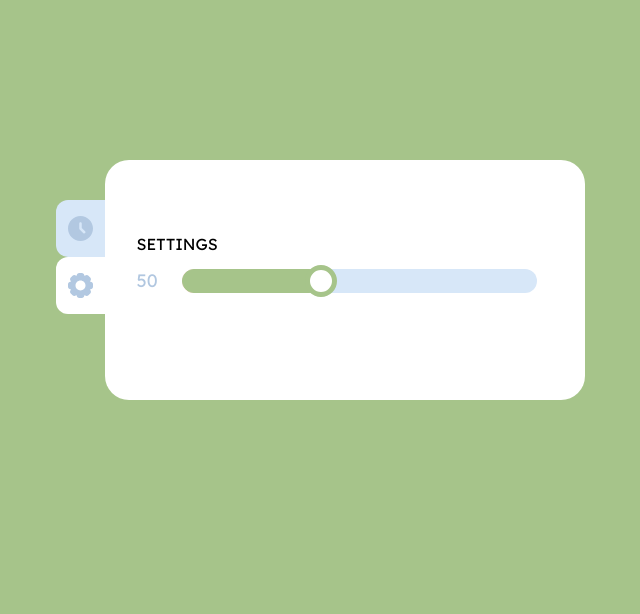
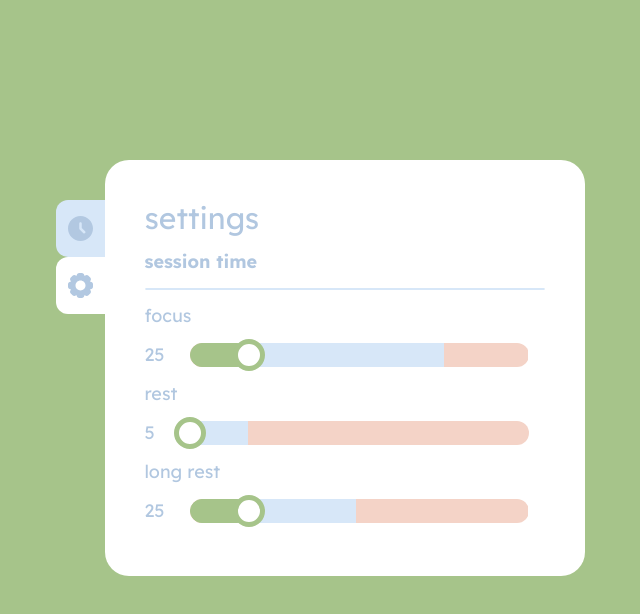
Before and after one commit to LBeukennoot/seedle, a React (Vite) app: page / in a window 1280 px wide. Shown: the top 614 px of the page, without its empty margins (320-960 px from the left). Built offline with nearby package versions, Linux system fonts and the light colour scheme.

Commit message:
Adds functionality to settings screen

```diff
--- a/src/App.tsx
+++ b/src/App.tsx
@@ -2,16 +2,19 @@ import NavigationProvider from './providers/NavigationProvider';
 import TimerProvider from './providers/TimerProvider';
 import Navigation from './components/navigation/Navigation';
 import ModeProvider from './providers/ModeProvider';
+import SettingsProvider from './providers/SettingsProvider';
 
 export default function App() {
   return (
     <div>
       <NavigationProvider>
-        <ModeProvider>
-          <TimerProvider>
-            <Navigation />
-          </TimerProvider>
-        </ModeProvider>
+        <SettingsProvider>
+          <ModeProvider>
+            <TimerProvider>
+              <Navigation />
+            </TimerProvider>
+          </ModeProvider>
+        </SettingsProvider>
       </NavigationProvider>
     </div>
   )
--- a/src/components/Slider.tsx
+++ b/src/components/Slider.tsx
@@ -1,126 +1,9 @@
-// import { styled } from '@mui/material';
-// import './Slider.css'
-// import SliderMUI from '@mui/material/Slider';
-// import { useState } from 'react';
-
-// export default function Slider({ }: any) {
-//     const [value, setValue] = useState(20)
-
-//     const handleChange = (event: Event, newValue: number | number[], activeThumb: number) => {
-//         if (typeof (newValue) === "number") {
-//             setValue(newValue);
-//         }
-//     };
-
-//     const marks = {
-//         min: 5,
-//         max: 120,
-//         minSafe: 30,
-//         maxSafe: 90
-//     }
-
-//     const minSafe = Math.round((marks.minSafe / marks.max) * 100) - 4
-//     // const maxSafe = Math.round((marks.maxSafe / marks.max) * 100) - 4
-//     const maxSafe = Math.round(((marks.max - marks.maxSafe) / marks.max) * 100)
-//     // console.log(minSafe, maxSafe)
-
-
-//     const SafeZones = () => {
-
-//         if (marks.minSafe > marks.maxSafe) {
-//             //one zone at the center of the slider
-//             return (
-//                 <>
-//                     <div
-//                         className={"bg-light-red absolute ml-4 h-[48%] rounded-full"}
-//                         style={{
-//                             width: maxSafe + "%",
-//                             left: minSafe + "%"
-//                         }}
-//                     ></div>
-//                 </>
-//             )
-//         } else {
-//             //two zones on the left and right of the slider
-//             return (
-//                 <>
-//                     <div
-//                         className={"bg-light-red absolute left-0 ml-4 h-[48%] rounded-l-full"}
-//                         style={{ width: (minSafe < 4 ? 0 : minSafe) + "%" }}
-//                     ></div>
-//                     <div
-//                         className={"bg-light-red absolute right-0 mr-4 h-[48%] rounded-r-full"}
-//                         style={{ width: (maxSafe < 4 ? 0 : maxSafe) + "%" }}
-//                     ></div>
-//                 </>
-//             )
-//         }
-
-
-//     }
-
-//     const SliderStyled = styled(SliderMUI)(({ theme }) => ({
-//         color: 'var(--color-light-green)',
-//         '& .MuiSlider-thumb': {
-//             height: '2rem',
-//             width: '2rem',
-//             backgroundColor: '#fff',
-//             border: '0.25rem solid currentColor',
-//             '&:focus, &:hover, &.Mui-active, &.Mui-focusVisible, &::before': {
-//                 boxShadow: 'none',
-//                 // Reset on touch devices, it doesn't add specificity
-//                 '@media (hover: none)': {
-//                     boxShadow: 'none',
-//                 },
-//             },
-//         },
-//         '& .MuiSlider-track': {
-//             height: '1.5rem',
-//         },
-//         '& .MuiSlider-rail': {
-//             color: 'var(--color-light-blue)',
-//             opacity: 1,
-//             height: '1.5rem',
-//             ...theme.applyStyles('dark', {
-//                 color: '#bfbfbf',
-//                 opacity: undefined,
-//             }),
-//         },
-//     }));
-
-//     return (
-//         <div className='flex items-center w-full'>
-//             <div className='w-6'>{value}</div>
-
-//             <div className='px-4 flex items-center relative w-full'>
-//                 <SliderStyled
-//                     valueLabelDisplay="auto"
-//                     aria-label="pretto slider"
-//                     value={value}
-//                     onChange={handleChange}
-
-//                 // aria-label="Volume"
-//                 // value={value}
-//                 // onChange={handleChange}
-//                 // min={marks.min}
-//                 // max={marks.max}
-//                 // step={5}
-//                 />
-//                 {/* <SliderStyled /> */}
-//                 {/* <div className='flex items-center'>
-//                     <SafeZones />
-//                 </div> */}
-//             </div>
-//         </div>
-//     )
-// }
-
-// import "./styles.css";
-import Slider, { SliderThumb, SliderTrack } from "@mui/material/Slider";
+import SliderMUI, { SliderThumb, SliderTrack } from "@mui/material/Slider";
 import { styled } from "@mui/material/styles";
 import { useEffect, useState } from "react";
+import { sessionTimeType } from "../providers/SettingsProvider";
 
-const SliderStyled = styled(Slider)(({ theme }) => ({
+const SliderStyled = styled(SliderMUI)(() => ({
     color: 'var(--color-light-green)',
     height: "1.5rem",
     '& .MuiSlider-thumb': {
@@ -134,22 +17,22 @@ const SliderStyled = styled(Slider)(({ theme }) => ({
     }
 }));
 
-export default function Sliderr() {
-    const marks = {
-        min: 5,
-        max: 120,
-        minSafe: 19,
-        maxSafe: 121,
-        invert: true
-    }
+export default function Slider({ min, max, safeZone, invert, value, setValue }: SliderOptionsType) {
+    // const marks = {
+    //     min: 5,
+    //     max: 120,
+    //     minSafe: 19,
+    //     maxSafe: 121,
+    //     invert: true
+    // }
 
-    const max = marks.max - marks.min
-    const minSafe = Math.round(((marks.minSafe - marks.min) / max) * 100)
-    const maxSafe = Math.round(((marks.max - marks.maxSafe) / max) * 100)
+    const maxValue = max - min
+    const minSafe = Math.round(((safeZone.min - min) / maxValue) * 100)
+    const maxSafe = Math.round(((max - safeZone.max) / maxValue) * 100)
     const safe = 100 - minSafe - maxSafe
-    console.log(minSafe, maxSafe, safe)
 
-    const [value, setValue] = useState(50);
+    // const [value, setValue] = useState(50);
+    // console.log(options)
     const [sliderSafe, setSliderSafe] = useState(true)
 
     const handleSliderChange = async (_: any, newValue: any) => {
@@ -157,10 +40,10 @@ export default function Sliderr() {
     };
 
     useEffect(() => {
-        if (marks.invert) {
-            setSliderSafe(value > marks.minSafe && value < marks.maxSafe)
+        if (invert) {
+            setSliderSafe(value > safeZone.min && value < safeZone.max)
         } else {
-            setSliderSafe((value >= 0 && value < marks.minSafe) || (value > marks.maxSafe && value <= marks.max))
+            setSliderSafe((value >= 0 && value < safeZone.min) || (value > safeZone.max && value <= max))
         }
     }, [value])
 
@@ -168,15 +51,15 @@ export default function Sliderr() {
         return (
             <div {...other} className="w-full h-full rounded-full flex overflow-hidden">
                 <div
-                    className={"h-full " + (marks.invert ? "bg-light-red" : "bg-light-blue")}
+                    className={"h-full " + (invert ? "bg-light-red" : "bg-light-blue")}
                     style={{ width: minSafe + "%" }}
                 ></div>
                 <div
-                    className={"h-full " + (marks.invert ? "bg-light-blue" : "bg-light-red")}
+                    className={"h-full " + (invert ? "bg-light-blue" : "bg-light-red")}
                     style={{ width: safe + "%" }}
                 ></div>
                 <div
-                    className={"h-full " + (marks.invert ? "bg-light-red" : "bg-light-blue")}
+                    className={"h-full " + (invert ? "bg-light-red" : "bg-light-blue")}
                     style={{ width: maxSafe + "%" }}
                 ></div>
             </div>
@@ -185,7 +68,7 @@ export default function Sliderr() {
 
     const ThumbComponent = ({ ...other }: any) => {
         return (
-            <SliderThumb { ...other } className={"!bg-white !h-[2rem] !w-[2rem] border-5 before:!shadow-none hover:!shadow-none transition-all " + (sliderSafe ? "border-light-green" : " !border-red")}>
+            <SliderThumb {...other} className={"!bg-white !h-[2rem] !w-[2rem] border-5 before:!shadow-none hover:!shadow-none transition-all " + (sliderSafe ? "border-light-green" : " !border-red")}>
             </SliderThumb>
         )
     }
@@ -203,15 +86,26 @@ export default function Sliderr() {
 
             <div className='px-4 flex items-center relative w-full'>
                 <SliderStyled
-                    slots={{ rail: RailComponent, thumb: ThumbComponent, track: TrackComponent  }}
+                    slots={{ rail: RailComponent, thumb: ThumbComponent, track: TrackComponent }}
                     value={value}
                     onChange={handleSliderChange}
                     aria-label="slider-name"
-                    min={marks.min}
-                    max={marks.max}
-                    step={5}
+                    min={min}
+                    max={max}
                 />
             </div>
         </div>
     );
 }
+
+type SliderOptionsType = {
+    min: number
+    max: number
+    safeZone: {
+        min: number,
+        max: number
+    }
+    invert: boolean
+    value: number
+    setValue: Function
+}
--- a/src/components/navigation/Navigation.tsx
+++ b/src/components/navigation/Navigation.tsx
@@ -28,7 +28,7 @@ export default function Navigation() {
     }
 
     return (
-        <div className="w-screen h-screen flex bg-light-green font-lexend items-center justify-center">
+        <div className="w-screen h-screen flex bg-light-green text-blue font-lexend items-center justify-center">
 
             <div className="flex justify-center items-center h-full">
 
@@ -37,7 +37,7 @@ export default function Navigation() {
                         <Tablist />
                     </div>
 
-                    <div className="bg-white mx-auto py-10 max-w-xl rounded-3xl min-w-[30rem] min-h-[15rem] max-h-[30] transition-all">
+                    <div className="bg-white mx-auto max-w-xl rounded-3xl min-w-[30rem] min-h-[15rem] max-h-[30] transition-all">
                         <Screen />
                     </div>
                 </div>
--- a/src/components/navigation/screens/FocusScreen.tsx
+++ b/src/components/navigation/screens/FocusScreen.tsx
@@ -18,7 +18,7 @@ export default function FocusScreen() {
     }
 
     return (
-        <div>
+        <div className="py-10">
             <SwitchButton
                 buttons={[Mode.FOCUS, Mode.REST, Mode.LONG_REST]}
                 onChange={setMode}
--- a/src/components/navigation/screens/SettingsScreen.tsx
+++ b/src/components/navigation/screens/SettingsScreen.tsx
@@ -1,20 +1,66 @@
 import { useContext } from "react"
-import { NavigationContext } from "../../../providers/NavigationProvider"
-import { TimerContext } from "../../../providers/TimerProvider"
-import Sliderr from "../../Slider"
+import Slider from "../../Slider"
+import { SettingsContext } from "../../../providers/SettingsProvider"
+import { Mode } from "../../Mode"
 
 export default function SettingsScreen() {
 
-    const { setCurrentScreen } = useContext(NavigationContext)
-    // const { startTime, setStartTime } = useContext(TimerContext)
+    const { sessionTime, setSessionTime } = useContext(SettingsContext)
 
+    const handleValueChange = ({ newValue, mode }: { newValue: number, mode: any }) => {
+        setSessionTime({
+            ...sessionTime,
+            [mode]: {
+                ...sessionTime[mode],
+                time: newValue
+            }
+        })
+    }
 
     return (
-        <div className="m-8">
-            <div>
-                SETTINGS
-                <Sliderr />
-            </div>
+        <div className="m-10">
+            <h1 className="text-3xl mb-3">settings</h1>
+            <h2 className="text-lg mb-3 font-bold">session time</h2>
+            <hr className="border-1 mb-3 rounded-full text-light-blue"></hr>
+
+            <h3 className="text-lg">focus</h3>
+            <Slider
+                min={5}
+                max={120}
+                safeZone={{
+                    min: sessionTime.focus.min,
+                    max: sessionTime.focus.max
+                }}
+                invert={true}
+                value={sessionTime.focus.time}
+                setValue={(newValue: number) => handleValueChange({ newValue, mode: "focus" })}
+            />
+
+            <h3 className="text-lg">rest</h3>
+            <Slider
+                min={5}
+                max={120}
+                safeZone={{
+                    min: sessionTime.rest.min,
+                    max: sessionTime.rest.max
+                }}
+                invert={true}
+                value={sessionTime.rest.time}
+                setValue={(newValue: number) => handleValueChange({ newValue, mode: "rest" })}
+            />
+
+            <h3 className="text-lg">long rest</h3>
+            <Slider
+                min={5}
+                max={120}
+                safeZone={{
+                    min: sessionTime.long_rest.min,
+                    max: sessionTime.long_rest.max
+                }}
+                invert={true}
+                value={sessionTime.long_rest.time}
+                setValue={(newValue: number) => handleValueChange({ newValue, mode: "long_rest" })}
+            />
         </div>
     )
 }
--- a/src/providers/ModeProvider.tsx
+++ b/src/providers/ModeProvider.tsx
@@ -12,8 +12,6 @@ export const ModeContext = createContext<IModeOptions>();
  * @created     02-05-2025
  */
 export default function ModeProvider({ children }: IModeOptionsProviderProps) {
-
-    // const { currentMode, getDisplayTime, start, pause } = useContext(TimerContext)
 
     const [mode, setMode] = useState<Mode>(Mode.FOCUS)
 
--- /dev/null
+++ b/src/providers/SettingsProvider.tsx
@@ -0,0 +1,63 @@
+import { createContext, JSX, useState } from "react";
+import { Mode } from "../components/Mode";
+
+// @ts-ignore
+export const SettingsContext = createContext<IModeOptions>();
+
+/**
+ * Providing currentScreen to all screen components
+ *
+ * @author      LBeukennoot
+ * @created     02-05-2025
+ */
+export default function SettingsProvider({ children }: IModeOptionsProviderProps) {
+
+    // const { currentMode, getDisplayTime, start, pause } = useContext(TimerContext)
+
+    const [sessionTime, setSessionTime] = useState<sessionTimeType>(
+        {
+            focus: {
+                mode: Mode.FOCUS,
+                time: 25,
+                min: 19,
+                max: 91
+            },
+            rest: {
+                mode: Mode.REST,
+                time: 5,
+                min: -1,
+                max: 20
+            },
+            long_rest: {
+                mode: Mode.LONG_REST,
+                time: 25,
+                min: 14,
+                max: 61
+            }
+        }
+    )
+
+    return (
+        <SettingsContext.Provider value={{ sessionTime, setSessionTime }}>
+            {children}
+        </SettingsContext.Provider>
+    )
+}
+
+interface IModeOptionsProviderProps {
+    children: string | JSX.Element | JSX.Element[]
+}
+
+export interface IModeOptions {
+    sessionTime: sessionTimeType
+    setSessionTime: Function
+}
+
+export type sessionTimeType = {
+    [key: string]: {
+        mode: Mode,
+        time: number,
+        min: number,
+        max: number
+    }
+}
--- a/src/providers/TimerProvider.tsx
+++ b/src/providers/TimerProvider.tsx
@@ -1,6 +1,8 @@
 import { createContext, useState, useEffect, JSX, useContext, useRef } from "react";
 import { ModeContext } from "./ModeProvider";
 import { ModeDurations } from "../components/Mode";
+import { SettingsContext } from "./SettingsProvider";
+import { NavigationContext } from "./NavigationProvider";
 
 // @ts-ignore
 export const TimerContext = createContext<ITimerOptions>();
@@ -14,19 +16,21 @@ export const TimerContext = createContext<ITimerOptions>();
 export default function TimerProvider({ children }: ITimerOptionsProviderProps) {
 
     const { mode } = useContext(ModeContext)
+    const { sessionTime } = useContext(SettingsContext)
+    const { currentScreen } = useContext(NavigationContext)
 
-    const [time, setTime] = useState(ModeDurations[mode] * 60);
+    const [time, setTime] = useState(sessionTime[mode].time * 60);
     const [isTimerRunning, setIsTimerRunning] = useState(false);
     const endTimeRef = useRef<number | null>(null)
     const intervalRef = useRef<NodeJS.Timeout | null>(null);
     const pausedAtRef = useRef<number | null>(null);
 
     useEffect(() => {
-        setTime(ModeDurations[mode] * 60)
-    }, [mode])
+        setTime(sessionTime[mode].time * 60)
+    }, [mode, currentScreen])
 
     const duration = () => {
-        return ModeDurations[mode] * 60
+        return sessionTime[mode].time * 60
     }
 
     const getDisplayTime = (): string => {
```
Also changed, not shown: src/components/Slider.css (deleted, +0 -58 lines).
